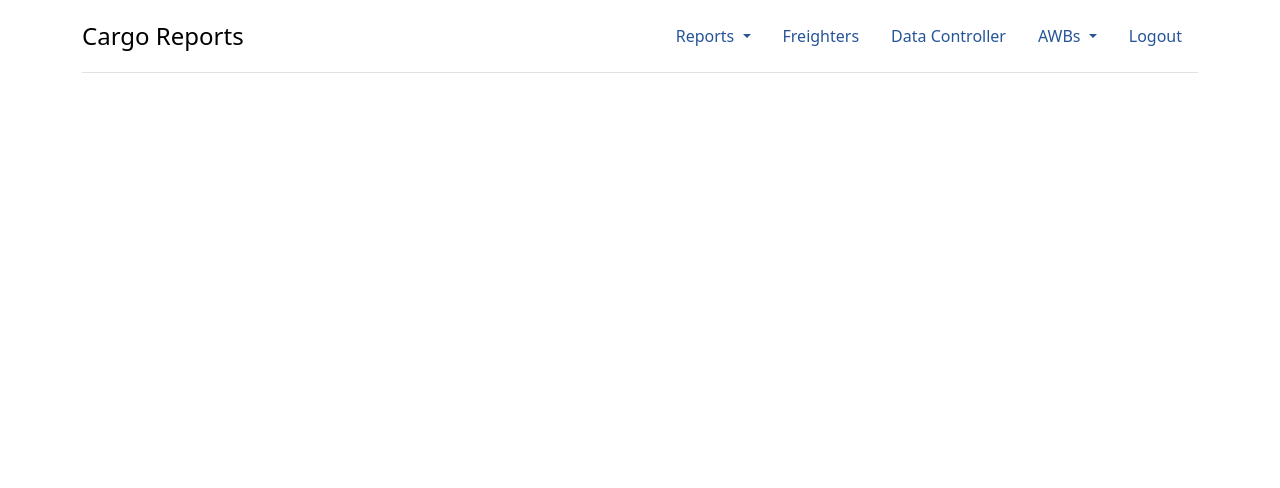
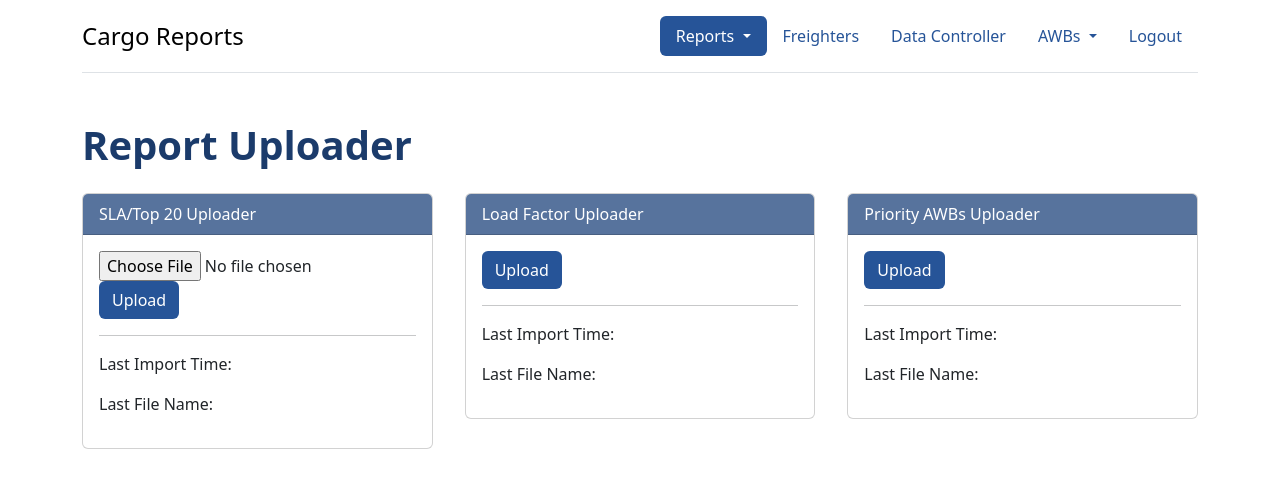
Before and after one commit to Hurteau101/cargo-reporter-website-v1, a Django app: page / in a window 1280 px wide. Shown: the top 488 px of the page. Run offline with Django 5.2, Linux system fonts and the light colour scheme; some libraries are stand-ins or nearby versions.

Commit message:
Added file upload validation to report uploader page

```diff
--- a/cargo_reporter/settings.py
+++ b/cargo_reporter/settings.py
@@ -74,6 +74,9 @@ TEMPLATES = [
 WSGI_APPLICATION = 'cargo_reporter.wsgi.application'
 
 
+
+
+
 # Database
 # https://docs.djangoproject.com/en/5.0/ref/settings/#databases
 
--- /dev/null
+++ b/reports/forms.py
@@ -0,0 +1,33 @@
+from django import forms
+from django.core.validators import FileExtensionValidator
+from django.core.exceptions import ValidationError
+import magic
+
+
+class UploaderForm(forms.Form):
+    file = forms.FileField(
+        required=True,
+        widget=forms.FileInput(
+            attrs={
+                'class': 'form-control-file',
+                # 'accept': '.xlsx'
+            }
+        ),
+        label=False,
+        validators=[FileExtensionValidator(['xlsx'])]
+    )
+
+    def clean(self):
+        cleaned_data = super().clean()
+        uploaded_file = cleaned_data.get('file')
+
+        if uploaded_file:
+            mime = magic.Magic(mime=True)
+            file_mime_type = mime.from_buffer(uploaded_file.read(1024))
+
+            accept = ['application/zip']
+
+            if file_mime_type not in accept:
+                self.add_error('file', "Invalid File Type")
+
+        return cleaned_data
--- a/reports/templates/report_importer.html
+++ b/reports/templates/report_importer.html
@@ -2,6 +2,77 @@
 {% block title %} Importer {% endblock %}
 {% block content %}
 
+<div class="container my-5">
+    {% include 'error_message.html' %}
 
+    <h1 class="fw-bold mb-4 text-ashgray-dark">Report Uploader</h1>
+    <div class="row gap-2">
+        <div class="col">
+            <div class="card">
+                <div class="card-header bg-ashgray-light text-white">
+                    SLA/Top 20 Uploader
+                </div>
+                <div class="card-body">
+                    <form method="POST" enctype="multipart/form-data">
+                        {% csrf_token %}
+                        {% for field in form %}
+                        {{ field }}
+                        {% endfor %}
+{#                        {{ file.as_table }}#}
+{#                        {{ file.errors }}#}
+                        <button style="display: inline" class="btn bg-gray-color text-white mt-5 mt-lg-0" name="sla_top_20">
+                            Upload
+                        </button>
+                        <hr/>
+                        <p>Last Import Time: </p>
+                        <p>Last File Name: </p>
+                    </form>
+                </div>
+            </div>
+        </div>
+        <div class="col">
+            <div class="card">
+                <div class="card-header bg-ashgray-light text-white">
+                    Load Factor Uploader
+                </div>
+                <div class="card-body">
+                    <form method="POST" enctype="multipart/form-data">
+                        {% csrf_token %}
+                        {% for field in file %}
+                        {{ field }}
+                        {% endfor %}
+                        <button style="display: inline" class="btn bg-gray-color text-white mt-5 mt-lg-0" name="load_factor_form">
+                            Upload
+                        </button>
+                        <hr/>
+                        <p>Last Import Time: </p>
+                        <p>Last File Name: </p>
+                    </form>
+                </div>
+            </div>
+        </div>
+        <div class="col">
+            <div class="card">
+                <div class="card-header bg-ashgray-light text-white">
+                    Priority AWBs Uploader
+                </div>
+                <div class="card-body">
+                    <form method="POST" enctype="multipart/form-data">
+                        {% csrf_token %}
+                        {% for field in file %}
+                        {{ field }}
+                        {% endfor %}
+                        <button style="display: inline" class="btn bg-gray-color text-white mt-5 mt-lg-0">
+                            Upload
+                        </button>
+                        <hr/>
+                        <p>Last Import Time: </p>
+                        <p>Last File Name: </p>
+                    </form>
+                </div>
+            </div>
+        </div>
+    </div>
+</div>
 
 {% endblock %}
--- a/reports/views.py
+++ b/reports/views.py
@@ -1,5 +1,28 @@
 from django.shortcuts import render
+from .forms import UploaderForm
+
 
 # Create your views here.
 def report_importer(request):
-    return render(request, 'report_importer.html')
+    form = UploaderForm()
+    error_message = None
+
+    if request.method == "POST":
+        if "sla_top_20" in request.POST:
+            file = UploaderForm(request.POST, request.FILES)
+            file_name = request.FILES.get('file')
+            if file.is_valid():
+                read_file = request.FILES['file']
+            else:
+                "File extension “png” is not allowed. Allowed extensions are: xlsx."
+                if "".join(file.errors['file'].as_data()[0]) == "The submitted file is empty.":
+                    error_message = (f'{file_name} - File extension "{file_name.name.split(".")[-1]}" is not allowed. '
+                                     f'Allowed extensions are: xlsx."')
+                else:
+                    error_message = f"{file_name} - {''.join(([error for error in file.errors['file'].as_data()][0]))}"
+    else:
+        form = UploaderForm()
+
+    context = {"form": form, "error_message": error_message}
+
+    return render(request, 'report_importer.html', context)
--- /dev/null
+++ b/templates/error_message.html
@@ -0,0 +1,16 @@
+{% if error_message %}
+    <div class="alert alert-danger alert-dismissible fade show" role="alert">
+    {{ error_message }}
+    <button type="button" class="btn-close" data-bs-dismiss="alert" aria-label="Close"></button>
+    </div>
+{% elif clear_data_success_message %}
+    <div class="alert alert-success alert-dismissible fade show" role="alert">
+    {{ clear_data_success_message }}
+    <button type="button" class="btn-close" data-bs-dismiss="alert" aria-label="Close"></button>
+    </div>
+{% elif clear_data_error_message %}
+    <div class="alert alert-success alert-dismissible fade show" role="alert">
+    {{ clear_data_success_message }}
+    <button type="button" class="btn-close" data-bs-dismiss="alert" aria-label="Close"></button>
+    </div>
+{% endif %}
--- a/templates/navbar.html
+++ b/templates/navbar.html
@@ -5,11 +5,15 @@
         </a>
         <ul class="nav nav-pills">
             <li class="nav-item dropdown">
-                <a class="nav-link dropdown-toggle text-ashgray" role="button" data-bs-toggle="dropdown" aria-expanded="false">
+                <a {% if '' in request.path %} class="nav-link dropdown-toggle bg-gray-color text-white" {% else %} class="nav-link dropdown-toggle text-ashgray" {% endif %} role="button" data-bs-toggle="dropdown" aria-expanded="false">
                     Reports
                 </a>
                 <ul class="dropdown-menu">
-                    <li><a class="dropdown-item text-ashgray" href="#">Report Uploader</a></li>
+                    {% if '' in request.path %}
+                        <li><a class="dropdown-item text-ashgray" href="#"><i class="fa-solid fa-arrow-right"></i> Report Uploader</a></li>
+                    {% else %}
+                        <li><a class="dropdown-item text-ashgray" href="#">Report Uploader</a></li>
+                    {% endif %}
                     <li><a class="dropdown-item text-ashgray" href="#">Top 20</a></li>
                     <li><a class="dropdown-item text-ashgray" href="#">SLA</a></li>
                     <li><a class="dropdown-item text-ashgray" href="#">Priority</a></li>
```
Also changed, not shown: reports/excel_utils.py (added).
